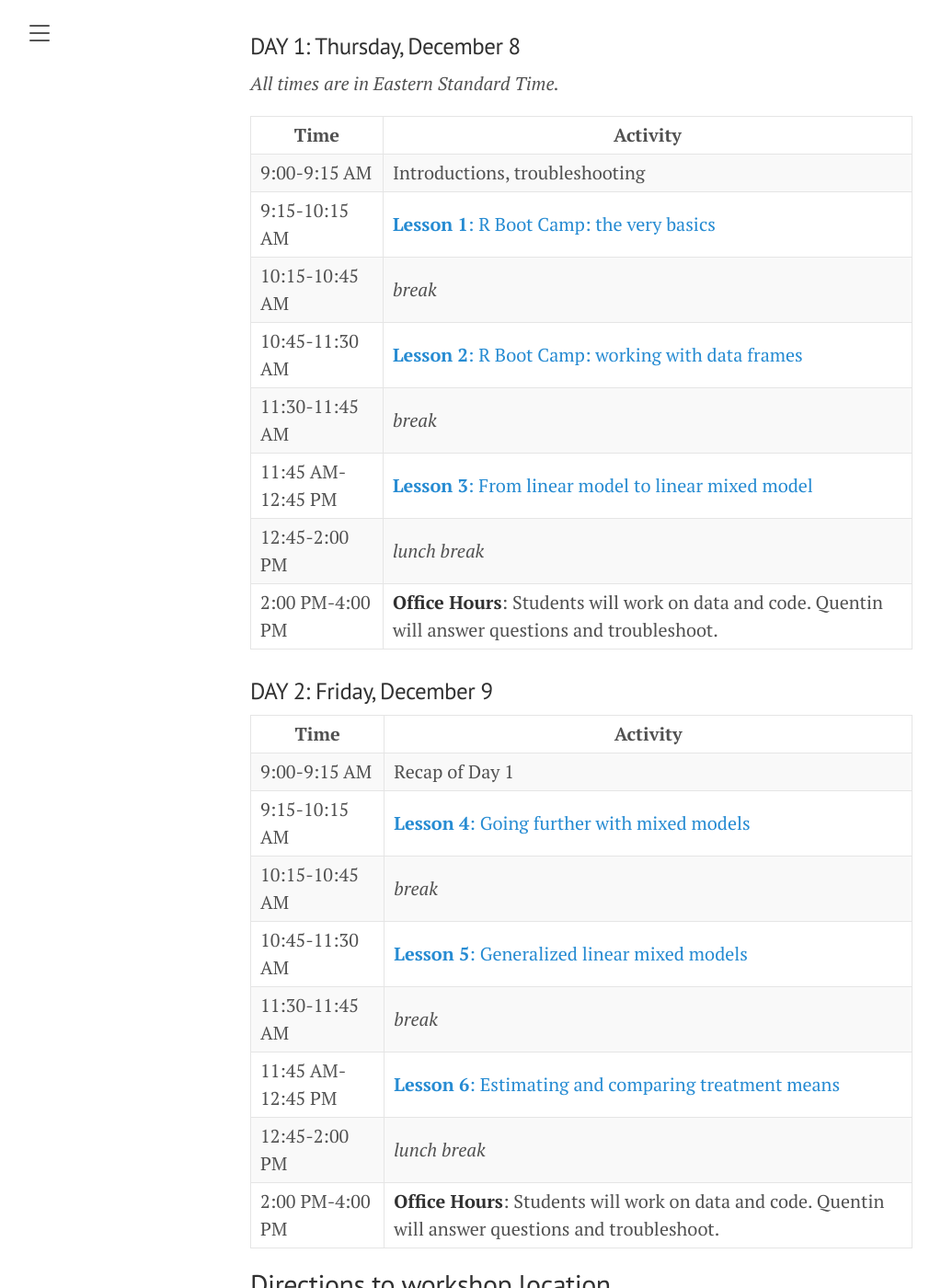
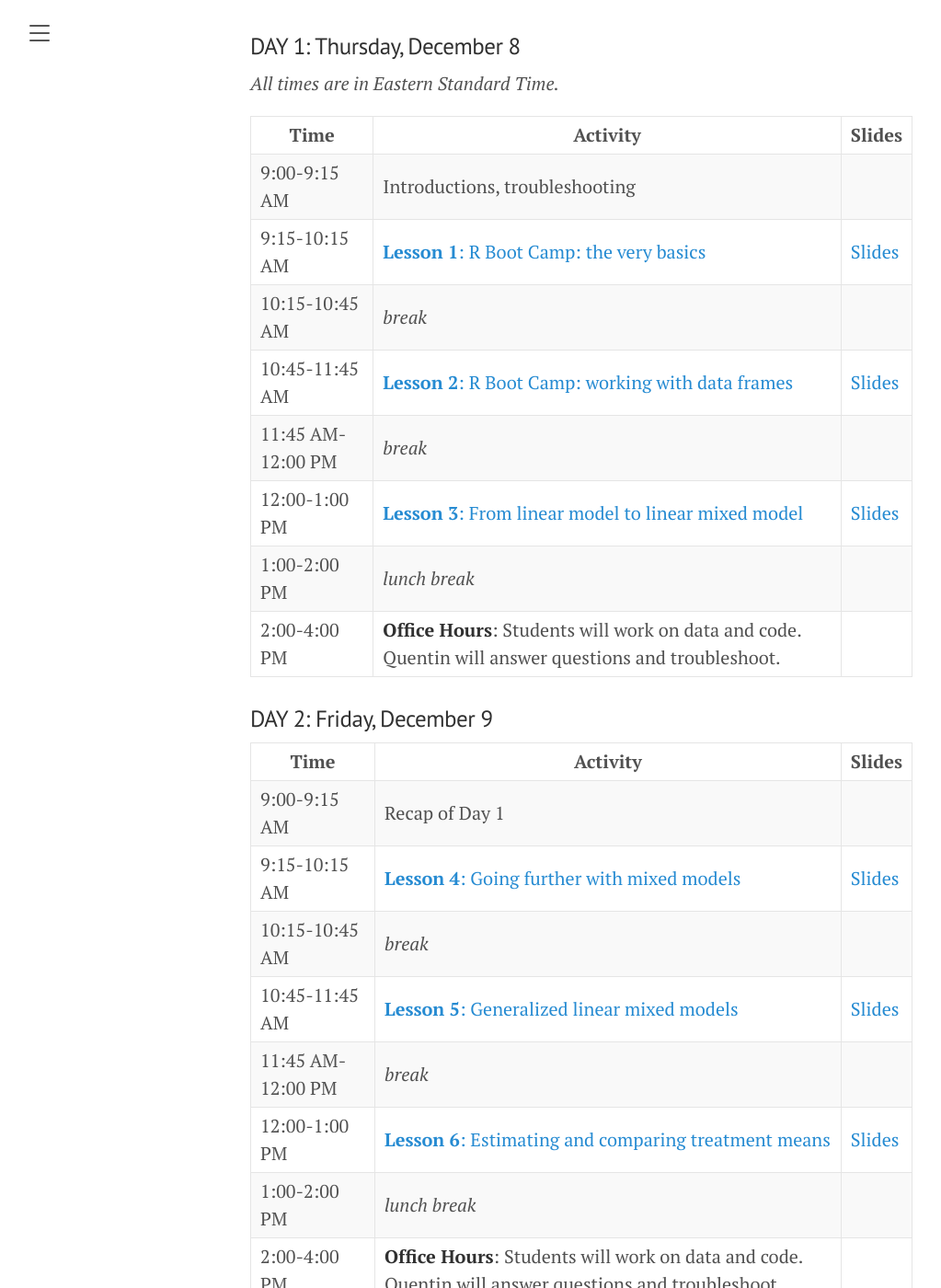
Before and after one commit to qdread/glmm-workshop-dec2022, a Jekyll site: the page built from index.md, in a window 1280 px wide and 1400 px high, scrolled down 1125 px. Shown: the whole window at 92% size, without its empty margins (8-1031 px from the left). Built offline with Jekyll 4.4.1, drawn with Linux system fonts in a browser that asks for light colours; some of the changed text lies outside the part shown.

````diff
--- a/index.md
+++ b/index.md
@@ -34,32 +34,32 @@
 
 *All times are in Eastern Standard Time.*
 
-Time                      | Activity
-------------------------- | ----------------------------------------------------------
-9:00-9:15 AM              | Introductions, troubleshooting
-9:15-10:15 AM             | [**Lesson 1**: R Boot Camp: the very basics](lessons/lesson1)
-10:15-10:45 AM            | *break*
-10:45-11:30 AM            | [**Lesson 2**: R Boot Camp: working with data frames](lessons/lesson2)
-11:30-11:45 AM            | *break*
-11:45 AM-12:45 PM         | [**Lesson 3**: From linear model to linear mixed model](lessons/lesson3)
-12:45-2:00 PM             | *lunch break*
-2:00 PM-4:00 PM           | **Office Hours**: Students will work on data and code. Quentin will answer questions and troubleshoot.
+Time                      | Activity                                                   | Slides
+------------------------- | ---------------------------------------------------------- | -----------------------------
+9:00-9:15 AM              | Introductions, troubleshooting                             |
+9:15-10:15 AM             | [**Lesson 1**: R Boot Camp: the very basics](lessons/lesson1) | [Slides]({{ 'slides/lesson1' | relative_url }})
+10:15-10:45 AM            | *break* |
+10:45-11:45 AM            | [**Lesson 2**: R Boot Camp: working with data frames](lessons/lesson2) | [Slides]({{ 'slides/lesson2' | relative_url }})
+11:45 AM-12:00 PM         | *break* |
+12:00-1:00 PM             | [**Lesson 3**: From linear model to linear mixed model](lessons/lesson3) | [Slides]({{ 'slides/lesson3' | relative_url }})
+1:00-2:00 PM              | *lunch break* |
+2:00-4:00 PM              | **Office Hours**: Students will work on data and code. Quentin will answer questions and troubleshoot. |
 
 ### DAY 2: Friday, December 9
 
-Time                      | Activity
-------------------------- | ----------------------------------------------------------
-9:00-9:15 AM              | Recap of Day 1
-9:15-10:15 AM             | [**Lesson 4**: Going further with mixed models](lessons/lesson4)
-10:15-10:45 AM            | *break*
-10:45-11:30 AM            | [**Lesson 5**: Generalized linear mixed models](lessons/lesson5)
-11:30-11:45 AM            | *break*
-11:45 AM-12:45 PM         | [**Lesson 6**: Estimating and comparing treatment means](lessons/lesson6)
-12:45-2:00 PM             | *lunch break*
-2:00 PM-4:00 PM           | **Office Hours**: Students will work on data and code. Quentin will answer questions and troubleshoot.
+Time                      | Activity                                                  | Slides
+------------------------- | --------------------------------------------------------- | ------------
+9:00-9:15 AM              | Recap of Day 1                                            |
+9:15-10:15 AM             | [**Lesson 4**: Going further with mixed models](lessons/lesson4) | [Slides]({{ 'slides/lesson4' | relative_url }})
+10:15-10:45 AM            | *break* |
+10:45-11:45 AM            | [**Lesson 5**: Generalized linear mixed models](lessons/lesson5) | [Slides]({{ 'slides/lesson5' | relative_url }})
+11:45 AM-12:00 PM         | *break* |
+12:00-1:00 PM             | [**Lesson 6**: Estimating and comparing treatment means](lessons/lesson6) | [Slides]({{ 'slides/lesson6' | relative_url }})
+1:00-2:00 PM              | *lunch break* |
+2:00-4:00 PM              | **Office Hours**: Students will work on data and code. Quentin will answer questions and troubleshoot. |
 
 ## Directions to workshop location
 
 <iframe src="https://www.google.com/maps/embed?pb=!1m18!1m12!1m3!1d2160.513966640391!2d-78.67336300399158!3d35.772592598405566!2m3!1f0!2f0!3f0!3m2!1i1024!2i768!4f13.1!3m3!1m2!1s0x89acf59dd16aca53%3A0xecca9784eeed7741!2s840%20Oval%20Dr%2C%20Raleigh%2C%20NC%2027606!5e0!3m2!1sen!2sus!4v1664893102385!5m2!1sen!2sus" width="400" height="300" style="border:0;" allowfullscreen="" loading="lazy" referrerpolicy="no-referrer-when-downgrade"></iframe>
 
-*Page last updated 05 December 2022*
+*Page last updated 09 December 2022*
--- a/lessons/lesson3.Rmd
+++ b/lessons/lesson3.Rmd
@@ -107,7 +107,7 @@
 summary(lm_fit)
 ```
 
-We can see that there is a positive coefficient of ~1.04 on `soilN` indicating that the simple regression finds that for every 1 unit increase in soil N, there is a 1.04 unit increase in biomass.
+We can see that there is a positive coefficient of ~1.34 on `soilN` indicating that the simple regression finds that for every 1 unit increase in soil N, there is a 1.34 unit increase in biomass.
 
 If you just want the coefficients you can use the `coef()` function:
 
@@ -303,7 +303,7 @@
 
 You can see that there are three coefficients in the model: the intercept, `treatmentlow`, and `treatmenthigh`. Even though there are three treatments (control, low, and high), only two of them have their own coefficient. This is because we have an intercept already, and the mean value of one of the three treatments is set as the intercept. Then we only need two additional coefficients to define the means for the other two levels.
 
-What the summary tells us is that the expected mean value of biomass in unfertilized control plots is about 18.1. The coefficients on low and high are positive, so the biomass is greater than the control in both cases. For example, the expected value of biomass in the low fertilizer treatment is about 18.1 + 2.5 = 20.6. We will look at ways to compare these means later.
+What the summary tells us is that the expected mean value of biomass in unfertilized control plots is about 17.9. The coefficients on low and high are positive, so the biomass is greater than the control in both cases. For example, the expected value of biomass in the low fertilizer treatment is about 17.9 + 2.1 = 20. We will look at ways to compare these means later.
 
 We also see that there are built-in t-tests for each coefficient. The t-test for the intercept is not really meaningful because it is comparing the intercept against a value of zero. Of course all the biomass values are well above zero so it's not surprising to get a high t-statistic and low p-value here. However the other two t-tests are testing whether the difference between each other treatment and the control is not zero. So those are meaningful. They show that both the other two treatments are different from the control. However these don't account for multiple comparisons or anything, and there is no t-test showing whether low and high differ from one another, so these default tests aren't the best statistical tests to report. We'll revisit that tomorrow!
 
--- a/slides/lesson2.html
+++ b/slides/lesson2.html
@@ -527,8 +527,8 @@
 <div class="sourceCode cell-code" id="cb10"><pre class="sourceCode numberSource r number-lines code-with-copy"><code class="sourceCode r"><span id="cb10-1"><a href="#cb10-1"></a>dat[<span class="dv">20</span>, <span class="fu">c</span>(<span class="st">'taxonID'</span>, <span class="st">'sex'</span>)]</span></code><button title="Copy to Clipboard" class="code-copy-button"><i class="bi"></i></button></pre></div>
 </div>
 </section>
-<section class="slide level2">
-
+<section id="the-operator" class="slide level2">
+<h2>The $ operator</h2>
 <ul>
 <li>To extract a single column from a data frame as a vector, you can use the <code>$</code> operator.</li>
 </ul>
@@ -789,7 +789,7 @@
 <li>Each row of Table 1 includes both grouping columns and both variable columns from one observation</li>
 </ul>
 </section>
-<section id="reshaping-data-pivot_wider" class="slide level2">
+<section id="reshaping-data-pivot_wider" class="slide level2 smaller">
 <h2>Reshaping data: pivot_wider()</h2>
 <ul>
 <li><code>pivot_wider()</code> will turn <code>table2</code> into <code>table1</code></li>
--- a/slides/lesson3.qmd
+++ b/slides/lesson3.qmd
@@ -124,8 +124,8 @@
 summary(lm_fit)
 ```
 
-- Positive coefficient (~1.04) on `soilN`
-- For every 1 unit increase in soil N, there is a 1.04 unit increase in biomass
+- Positive coefficient (~1.34) on `soilN`
+- For every 1 unit increase in soil N, there is a 1.34 unit increase in biomass
 
 ---
 
````
Also changed, not shown: lessons/lesson3.html (+7 -7 lines), slides/lesson1.html (+5 -6 lines), slides/lesson4.html (+6 -6 lines), slides/lesson4.qmd (+5 -5 lines), syllabus.md (+8 -8 lines), slides/lesson2_files/libs/revealjs/dist/theme/quarto.css.
